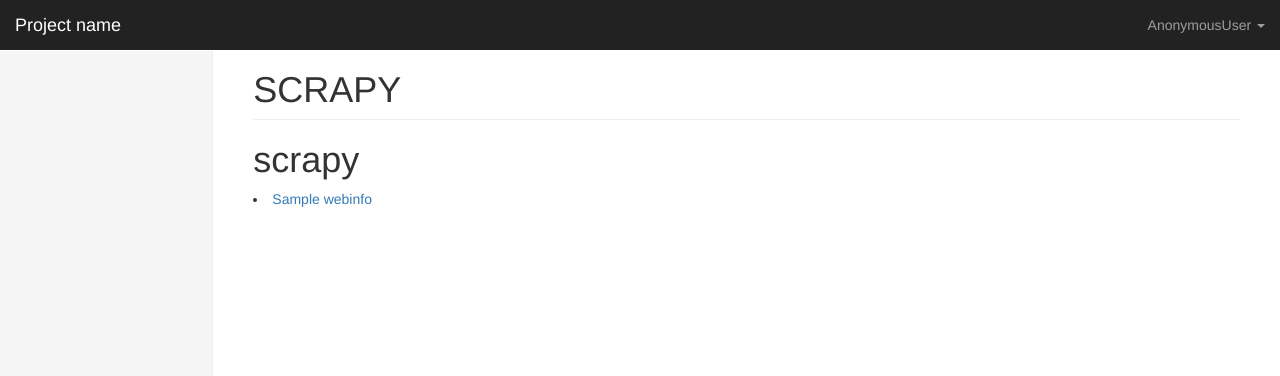
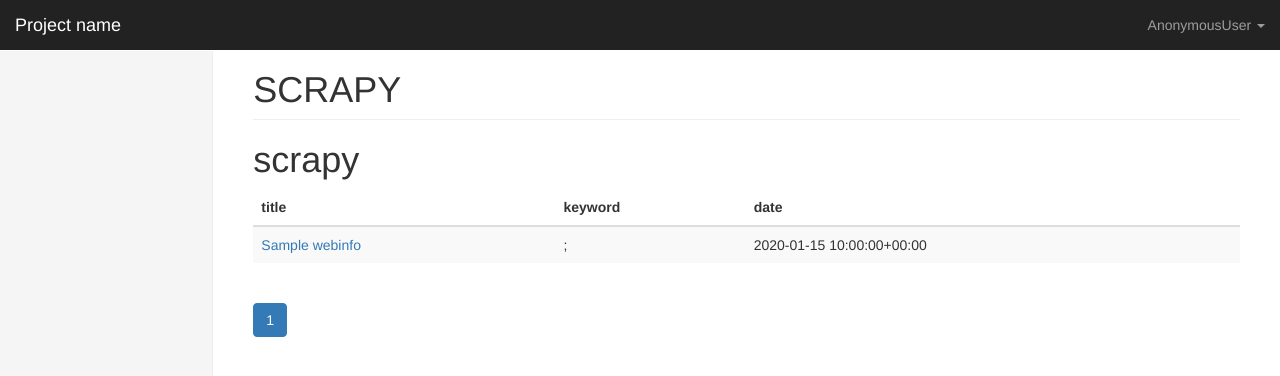
Before and after one commit to qm13579/multipl_manage, a Django app: page /scrapy/ in a window 1280 px wide. Shown: the top 376 px of the page. Run offline with Django 3.2, Linux system fonts and the light colour scheme; tables that the repository leaves empty hold one stand-in row (values such as "Sample post"); some libraries are stand-ins or nearby versions.

Commit message:
建设访问网页

```diff
--- a/recorder/info/models.py
+++ b/recorder/info/models.py
@@ -9,6 +9,11 @@ class WebInfo(models.Model):
     md5=models.CharField(max_length=128,verbose_name='链接哈希化')
     date=models.DateTimeField(auto_now_add=True,verbose_name='时间')
     base_url=models.ForeignKey('UrlInfo',blank=True,null=True,on_delete=models.CASCADE)
+    keyword_1=models.CharField(max_length=32,blank=True,null=True,verbose_name='关键词1')
+    keyword_2=models.CharField(max_length=32,blank=True,null=True,verbose_name='关键词2')
+    keyword_3=models.CharField(max_length=32,blank=True,null=True,verbose_name='关键词3')
+    keyword_4=models.CharField(max_length=32,blank=True,null=True,verbose_name='关键词4')
+    keyword_5=models.CharField(max_length=32,blank=True,null=True,verbose_name='关键词5')
     def __str__(self):
         return self.md5
 
--- a/recorder/info/views.py
+++ b/recorder/info/views.py
@@ -1,9 +1,21 @@
 from django.shortcuts import render,redirect
 from info import models
+from django.core.paginator import EmptyPage, PageNotAnInteger, Paginator
+
 # Create your views here.
 
 def scrapy_info(request):
 
-    admin=models.WebInfo.objects.all()
+    queryset=models.WebInfo.objects.all().order_by('-date')
+
+    paginator = Paginator(queryset, 10)  # Show 20 contacts per page
+    page = request.GET.get('page')
+
+    try:
+        queryset = paginator.get_page(page)
+    except PageNotAnInteger:
+        queryset = paginator.page(1)
+    except EmptyPage:
+        queryset = paginator.page(paginator.num_pages)
 
     return render(request,'scrapy/ScrapyInfo.html',locals())
--- a/recorder/kingadmin/templatetags/kingadmin_tags.py
+++ b/recorder/kingadmin/templatetags/kingadmin_tags.py
@@ -101,4 +101,15 @@ def build_delete(model_obj):
     ele += '</ul>'
     return mark_safe(ele)
 
-# def info_list()
+
+@register.simple_tag
+def build_webinfo(query):
+
+    title=query.title
+    # keyword=';'.join([query.keyword_1,query.keyword_2,query.keyword_3,query.keyword_4,query.keyword_5])
+    keyword=';'
+    url=query.url
+    date=query.date
+    td='<td><a href="%s">%s</a></td><td>%s</td><td>%s</td>'%(url,title,keyword,date)
+
+    return mark_safe(td)
--- a/recorder/templates/scrapy/ScrapyInfo.html
+++ b/recorder/templates/scrapy/ScrapyInfo.html
@@ -9,5 +9,27 @@
     {% for foo in admin %}
         <li><a href="{{ foo.url }}"> {{ foo.title }} </a></li>
     {% endfor %}
+    <table class="table table-striped">
+        <thead >
+            <tr>
+                <th>title</th>
+                <th>keyword</th>
+                <th>date</th>
+            </tr>
+        </thead>
+        <tbody>
+            {% for foo in queryset %}
+                <tr>
+                    {% build_webinfo foo %}
+                </tr>
+            {% endfor %}
+        </tbody>
+    </table>
+
+    <nav aria-label="...">
+      <ul class="pagination">
+        {% build_page queryset %}
+      </ul>
+    </nav>
 
 {% endblock %}
```
Also changed, not shown: recorder/info/monit/monit/spiders/eur.py (+31 -13 lines), recorder/info/migrations/0003_auto_20190102_2028.py (added), 1 other file.
